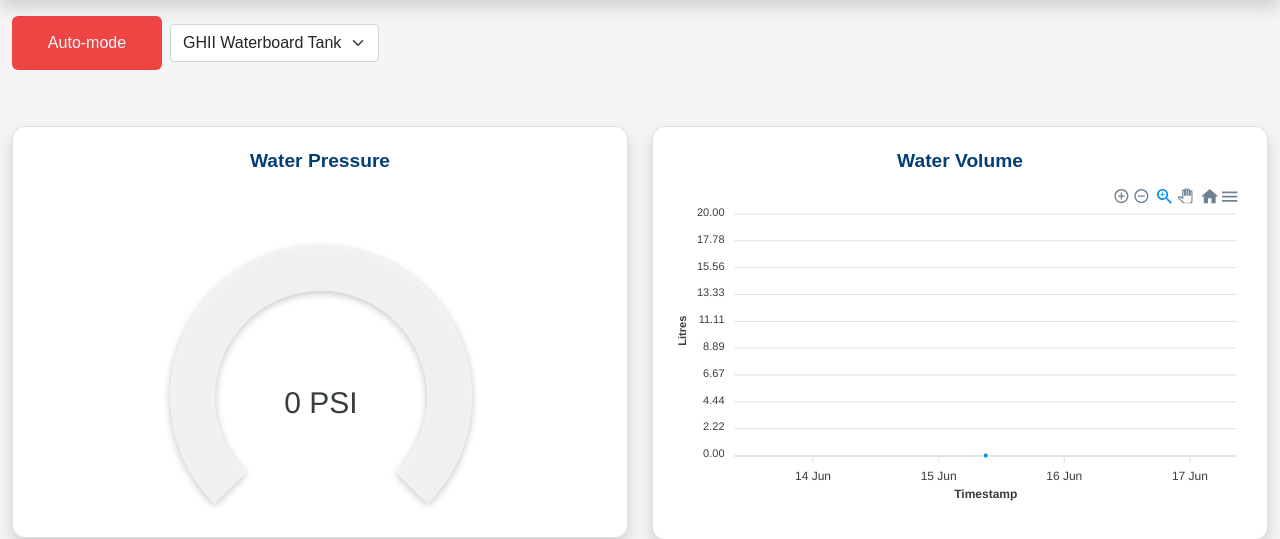
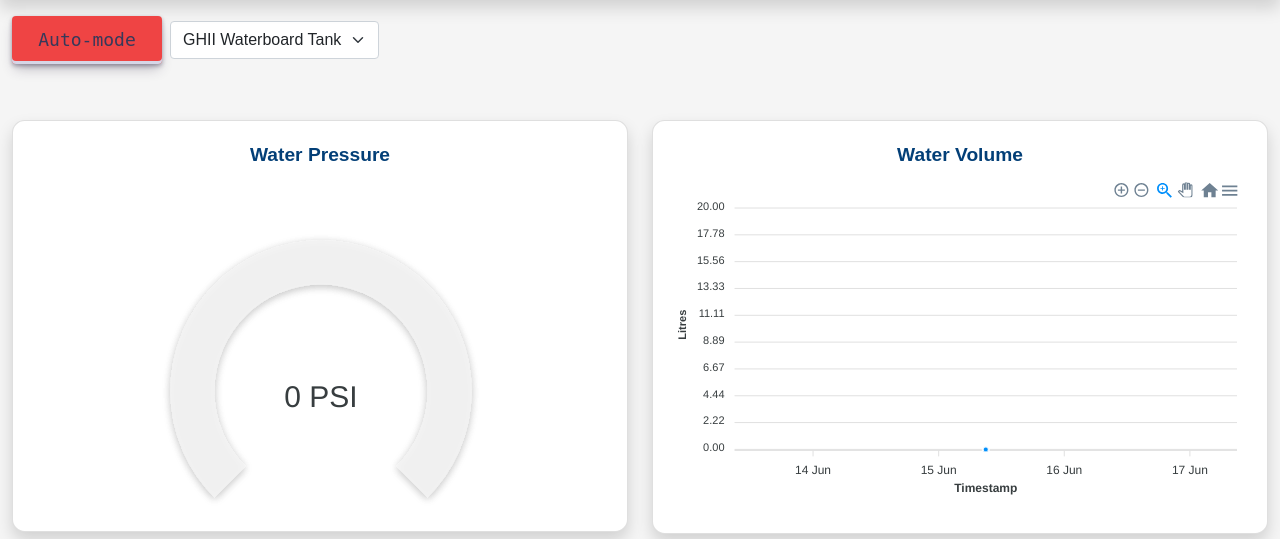
Before and after one commit to global-health-informatics-institute/Water_Management_System, a PHP site: page / in a window 1280 px wide. Shown: the part 53-592 px from the top of the page. Run offline with PHP 8.4, Linux system fonts and the light colour scheme; the visitor is signed in with stand-in values (Sample User, id 1); data comes from the database, SQL or seed files in the repository; some libraries are stand-ins or nearby versions.

Commit message:
latest updates

```diff
--- a/Server files/css/index.css
+++ b/Server files/css/index.css
@@ -148,6 +148,51 @@
         color: red;
         font-family: 'Montserrat', sans-serif;
       }
+      /* CSS */
+    .button-30 {
+      align-items: center;
+      appearance: none;
+      background-color: #FCFCFD;
+      border-radius: 4px;
+      border-width: 0;
+      box-shadow: rgba(45, 35, 66, 0.4) 0 2px 4px,rgba(45, 35, 66, 0.3) 0 7px 13px -3px,#D6D6E7 0 -3px 0 inset;
+      box-sizing: border-box;
+      color: #36395A;
+      cursor: pointer;
+      display: inline-flex;
+      font-family: "JetBrains Mono",monospace;
+      height: 48px;
+      justify-content: center;
+      line-height: 1;
+      list-style: none;
+      overflow: hidden;
+      padding-left: 16px;
+      padding-right: 16px;
+      position: relative;
+      text-align: left;
+      text-decoration: none;
+      transition: box-shadow .15s,transform .15s;
+      user-select: none;
+      -webkit-user-select: none;
+      touch-action: manipulation;
+      white-space: nowrap;
+      will-change: box-shadow,transform;
+      font-size: 18px;
+    }
+
+    .button-30:focus {
+      box-shadow: #D6D6E7 0 0 0 1.5px inset, rgba(45, 35, 66, 0.4) 0 2px 4px, rgba(45, 35, 66, 0.3) 0 7px 13px -3px, #D6D6E7 0 -3px 0 inset;
+    }
+
+    .button-30:hover {
+      box-shadow: rgba(45, 35, 66, 0.4) 0 4px 8px, rgba(45, 35, 66, 0.3) 0 7px 13px -3px, #D6D6E7 0 -3px 0 inset;
+      transform: translateY(-2px);
+    }
+
+    .button-30:active {
+      box-shadow: #D6D6E7 0 3px 7px inset;
+      transform: translateY(2px);
+    }
 
       @media (max-width: 609px){
         .button-grid{
--- a/Server files/index.php
+++ b/Server files/index.php
@@ -47,7 +47,7 @@ if(!isset($_SESSION['loggedin']) && $_SESSION['loggedin'] !== true){
     <div class="container-fluid">
       <ul class="nav nav-2">
         <li class="nav-item text-start">
-          <button id="mode" class="btn-nav me-2" onclick="handleClick5()">Auto-mode</button>
+          <button id="mode" class="btn-nav button-30 me-2" onclick="handleClick5()">Auto-mode</button>
         </li>
         <li class="nav-item">
           <select class="form-select" id="select">
@@ -62,19 +62,19 @@ if(!isset($_SESSION['loggedin']) && $_SESSION['loggedin'] !== true){
        <!--Buttons-->
         <div id="b1" class = "col-lg-3 col-md-6">
           <p id="p1" class="labels">Water Pump</p>
-          <button id="pump1" class="btn btn-ctrl" onclick="handleClick1()">OFF</button></div
+          <button id="pump1" class="btn btn-ctrl button-30" onclick="handleClick1()">OFF</button></div
         >
         <div id="b2" class="col-lg-3 col-md-6">
           <p id="p2"class="labels">Pressure Pump</p>
-          <button id="pump2" class="btn btn-ctrl" onclick="handleClick2()">OFF</button></div
+          <button id="pump2" class="btn btn-ctrl button-30" onclick="handleClick2()">OFF</button></div
         >
         <div id="b3" class="col-lg-3 col-md-6">
           <p id="v1" class="labels">Well Tank Valve</p>
-          <button id="valve1" class="btn btn-ctrl" onclick="handleClick3()">OFF</button></div
+          <button id="valve1" class="btn btn-ctrl button-30" onclick="handleClick3()">OFF</button></div
         >
         <div id="b4" class="col-lg-3 col-md-6">
           <p id="v2" class="labels">Wb Tank Valve</p>
-          <button id="valve2" class="btn btn-ctrl" onclick="handleClick4()">OFF</button></div
+          <button id="valve2" class="btn btn-ctrl button-30" onclick="handleClick4()">OFF</button></div
         >
       </div>
 
```
Also changed, not shown: Server files/admin.php (+5 -5 lines), Server files/css/admin.css (+46 -0 lines).
